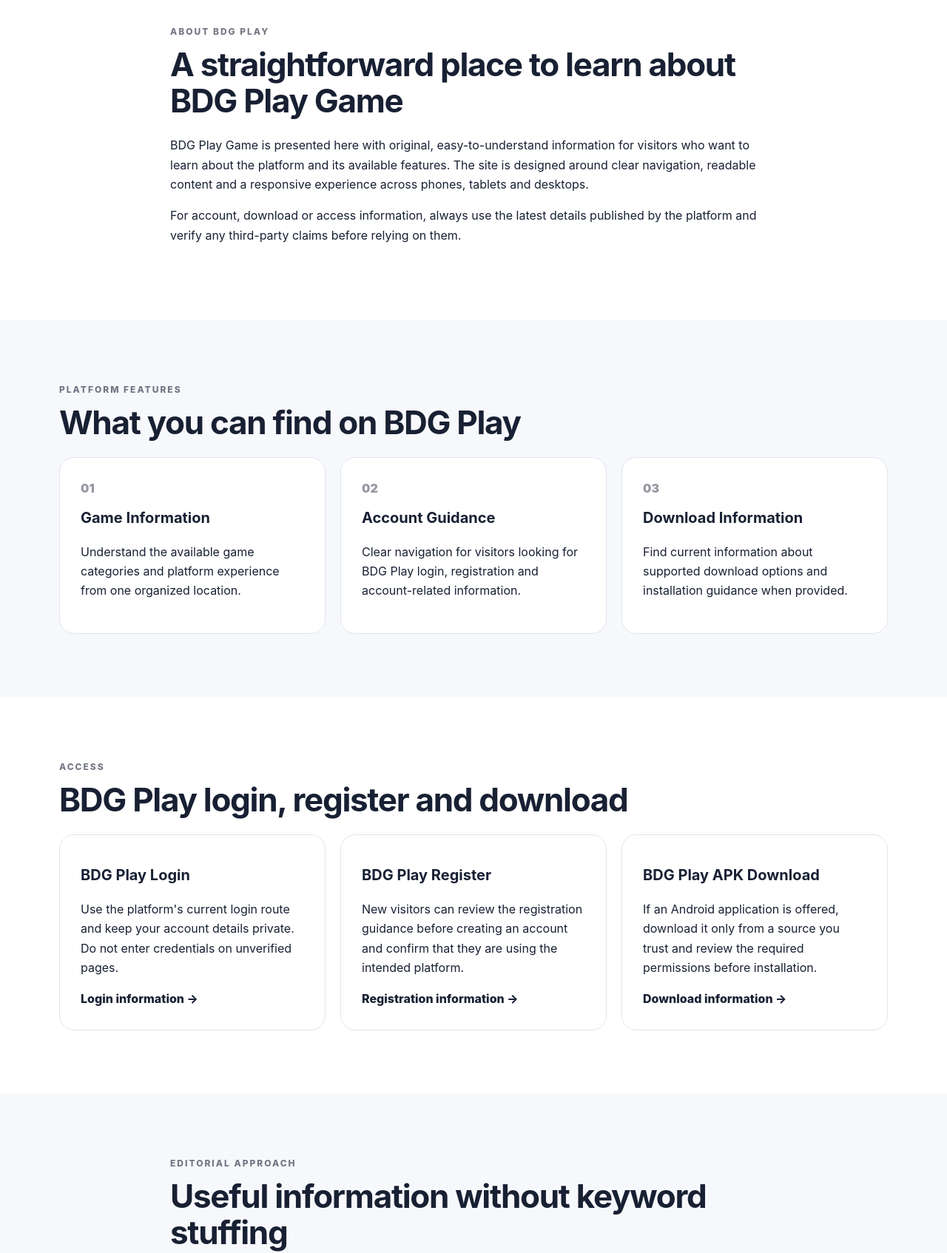
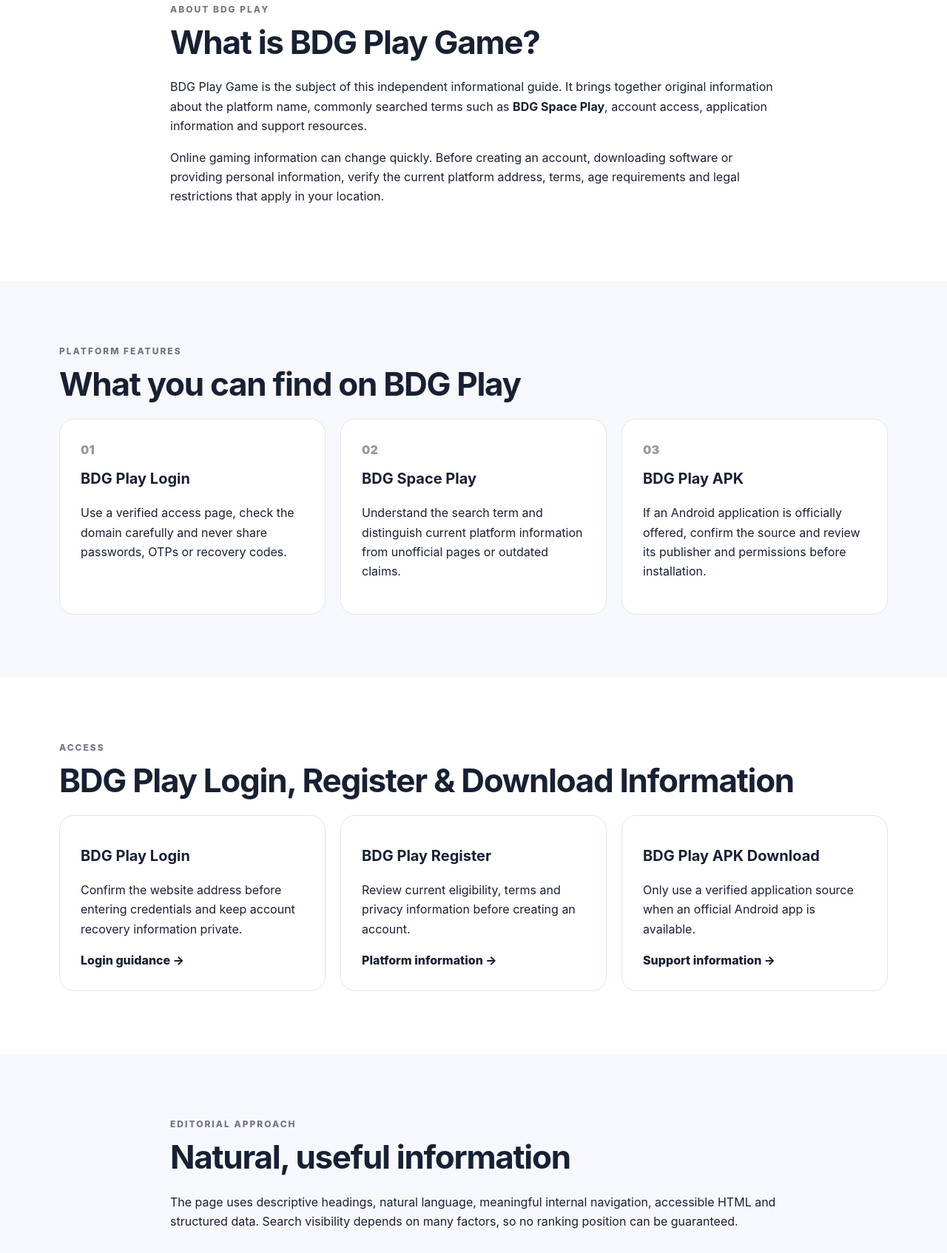
Before and after one commit to dharunseo/BDG-Play-Game, a plain HTML site: page index.html in a window 1280 px wide. Shown: the part 769-2463 px from the top of the page at 74% size. Drawn offline with Linux system fonts and the light colour scheme.

Commit message:
Refresh BDG Play content and expand guide structure

```diff
--- a/index.html
+++ b/index.html
@@ -3,8 +3,8 @@
 <head>
 <meta charset="utf-8">
 <meta name="viewport" content="width=device-width,initial-scale=1">
-<title>BDG Play Game – BDG Play Space Game & Download Guide</title>
-<meta name="description" content="Explore BDG Play Game, learn about the platform, available game features, registration, login, downloads and frequently asked questions.">
+<title>BDG Play Game – BDG Space Play, Login, App & Platform Guide</title>
+<meta name="description" content="Learn about BDG Play Game, BDG Space Play, account access, app information, game categories, support and responsible-use guidance in one clear guide.">
 <meta name="robots" content="index,follow,max-image-preview:large">
 <link rel="canonical" href="https://bdgply.com/">
 <meta property="og:type" content="website">
@@ -56,7 +56,7 @@
     <a class="brand" href="/" aria-label="BDG Play Game home">BDG <span>Play</span></a>
     <button class="menu-toggle" aria-expanded="false" aria-controls="primary-nav">Menu</button>
     <nav id="primary-nav" aria-label="Primary navigation">
-      <a href="#about">About</a><a href="#features">Features</a><a href="#access">Access</a><a href="#faq">FAQ</a><a href="#contact">Contact</a>
+      <a href="#about">About</a><a href="#features">Features</a><a href="#access">Access</a><a href="#responsible">Responsible Use</a><a href="#faq">FAQ</a><a href="#contact">Contact</a>
     </nav>
   </div>
 </header>
@@ -66,14 +66,13 @@
   <div class="container hero-grid">
     <div>
       <p class="eyebrow">BDG PLAY GAME</p>
-      <h1>BDG Play Game — Space Game & Platform Guide</h1>
-      <p class="lead">Discover the BDG Play experience through a fast, mobile-friendly website covering platform information, game access, account guidance, downloads and support.</p>
+      <h1>BDG Play Game – BDG Space Play & Platform Guide</h1>
+      <p class="lead">An original, mobile-friendly guide covering BDG Play Game, BDG Space Play, account access, app information, platform features, support and responsible-use information.</p>
       <div class="actions"><a class="btn primary" href="#access">Explore Access</a><a class="btn secondary" href="#features">View Features</a></div>
     </div>
     <div class="hero-card" aria-label="BDG Play highlights">
       <div class="orb">BDG</div>
-      <h2>Simple. Clear. Mobile-ready.</h2>
-      <p>Find important platform information without unnecessary steps.</p>
+      <h2>Everything in one place</h2><p>Find platform information, access guidance, app notes and answers to common questions without unnecessary navigation.</p>
     </div>
   </div>
 </section>
@@ -81,9 +80,9 @@
 <section id="about" class="section">
 <div class="container narrow">
 <p class="eyebrow">ABOUT BDG PLAY</p>
-<h2>A straightforward place to learn about BDG Play Game</h2>
-<p>BDG Play Game is presented here with original, easy-to-understand information for visitors who want to learn about the platform and its available features. The site is designed around clear navigation, readable content and a responsive experience across phones, tablets and desktops.</p>
-<p>For account, download or access information, always use the latest details published by the platform and verify any third-party claims before relying on them.</p>
+<h2>What is BDG Play Game?</h2>
+<p>BDG Play Game is the subject of this independent informational guide. It brings together original information about the platform name, commonly searched terms such as <strong>BDG Space Play</strong>, account access, application information and support resources.</p>
+<p>Online gaming information can change quickly. Before creating an account, downloading software or providing personal information, verify the current platform address, terms, age requirements and legal restrictions that apply in your location.</p>
 </div>
 </section>
 
@@ -91,20 +90,20 @@
 <div class="container">
 <p class="eyebrow">PLATFORM FEATURES</p><h2>What you can find on BDG Play</h2>
 <div class="cards">
-<article><span>01</span><h3>Game Information</h3><p>Understand the available game categories and platform experience from one organized location.</p></article>
-<article><span>02</span><h3>Account Guidance</h3><p>Clear navigation for visitors looking for BDG Play login, registration and account-related information.</p></article>
-<article><span>03</span><h3>Download Information</h3><p>Find current information about supported download options and installation guidance when provided.</p></article>
+<article><span>01</span><h3>BDG Play Login</h3><p>Use a verified access page, check the domain carefully and never share passwords, OTPs or recovery codes.</p></article>
+<article><span>02</span><h3>BDG Space Play</h3><p>Understand the search term and distinguish current platform information from unofficial pages or outdated claims.</p></article>
+<article><span>03</span><h3>BDG Play APK</h3><p>If an Android application is officially offered, confirm the source and review its publisher and permissions before installation.</p></article>
 </div>
 </div>
 </section>
 
 <section id="access" class="section">
 <div class="container">
-<p class="eyebrow">ACCESS</p><h2>BDG Play login, register and download</h2>
+<p class="eyebrow">ACCESS</p><h2>BDG Play Login, Register & Download Information</h2>
 <div class="access-grid">
-<div><h3>BDG Play Login</h3><p>Use the platform's current login route and keep your account details private. Do not enter credentials on unverified pages.</p><a href="#contact">Login information →</a></div>
-<div><h3>BDG Play Register</h3><p>New visitors can review the registration guidance before creating an account and confirm that they are using the intended platform.</p><a href="#contact">Registration information →</a></div>
-<div><h3>BDG Play APK Download</h3><p>If an Android application is offered, download it only from a source you trust and review the required permissions before installation.</p><a href="#contact">Download information →</a></div>
+<div><h3>BDG Play Login</h3><p>Confirm the website address before entering credentials and keep account recovery information private.</p><a href="#faq">Login guidance →</a></div>
+<div><h3>BDG Play Register</h3><p>Review current eligibility, terms and privacy information before creating an account.</p><a href="#about">Platform information →</a></div>
+<div><h3>BDG Play APK Download</h3><p>Only use a verified application source when an official Android app is available.</p><a href="#contact">Support information →</a></div>
 </div>
 </div>
 </section>
@@ -112,21 +111,26 @@
 <section class="section alt">
 <div class="container narrow">
 <p class="eyebrow">EDITORIAL APPROACH</p>
-<h2>Useful information without keyword stuffing</h2>
-<p>This website uses descriptive headings, natural language, meaningful internal navigation, structured data and accessible HTML. Search visibility depends on many factors, so no ranking position can be guaranteed.</p>
+<h2>Natural, useful information</h2>
+<p>The page uses descriptive headings, natural language, meaningful internal navigation, accessible HTML and structured data. Search visibility depends on many factors, so no ranking position can be guaranteed.</p>
 </div>
 </section>
 
+<section id="responsible" class="section alt">
+<div class="container narrow"><p class="eyebrow">RESPONSIBLE USE</p><h2>Understand the risks</h2><p>Real-money gaming and prediction products can involve financial loss. Outcomes are not guaranteed and a gaming platform should not be treated as a source of income.</p><ul><li>Check whether the service is legal where you live.</li><li>Do not spend money you cannot afford to lose.</li><li>Do not chase losses.</li><li>Keep passwords, OTPs and financial information private.</li><li>Follow applicable age and eligibility requirements.</li></ul></div>
+</section>
+
 <section id="faq" class="section">
-<div class="container narrow"><p class="eyebrow">FAQ</p><h2>Frequently asked questions</h2>
-<details><summary>What is BDG Play Game?</summary><p>BDG Play Game is the platform name used throughout this website for gaming-related information and access guidance.</p></details>
-<details><summary>Where can I find BDG Play login information?</summary><p>Use the access information published by the platform and check that the domain and page are correct before entering account details.</p></details>
-<details><summary>Is there a BDG Play APK?</summary><p>If an application is officially offered, the current download method should be published through the platform's verified channels.</p></details>
-<details><summary>Can I use BDG Play on mobile?</summary><p>The website is responsive and designed to work across modern mobile and desktop browsers. Platform-specific availability may vary.</p></details>
+<div class="container narrow"><p class="eyebrow">FAQ</p><h2>Frequently asked questions about BDG Play</h2>
+<details><summary>What is BDG Play Game?</summary><p>BDG Play Game is the platform name covered by this independent informational guide. Current details should be checked against verified sources.</p></details>
+<details><summary>What is BDG Space Play?</summary><p>BDG Space Play is a search phrase associated with BDG Play. The phrase alone does not establish that every page using it is official.</p></details>
+<details><summary>How do I find BDG Play login information?</summary><p>Use a verified platform address and confirm the domain before entering credentials. Never provide an OTP or password to someone claiming to offer support.</p></details>
+<details><summary>Can I download a BDG Play APK?</summary><p>If an official Android application exists, use the currently verified distribution source and inspect the publisher and requested permissions before installation.</p></details>
+<details><summary>Is BDG Play legal in my location?</summary><p>Rules for real-money gaming vary by jurisdiction. Check the laws and official regulatory information applicable to your location before participating.</p></details>
 </div></section>
 
 <section id="contact" class="section contact">
-<div class="container narrow"><p class="eyebrow">SUPPORT</p><h2>Need help?</h2><p>Publish your verified support email, business details and current access instructions here. Keeping contact information accurate helps visitors and search engines understand the website.</p></div>
+<div class="container narrow"><p class="eyebrow">CONTACT & SUPPORT</p><h2>Need platform information?</h2><p>Publish only verified support details here, such as an official support email or help-center address. Do not request passwords, OTPs or payment credentials through this page.</p></div>
 </section>
 </main>
 
```
